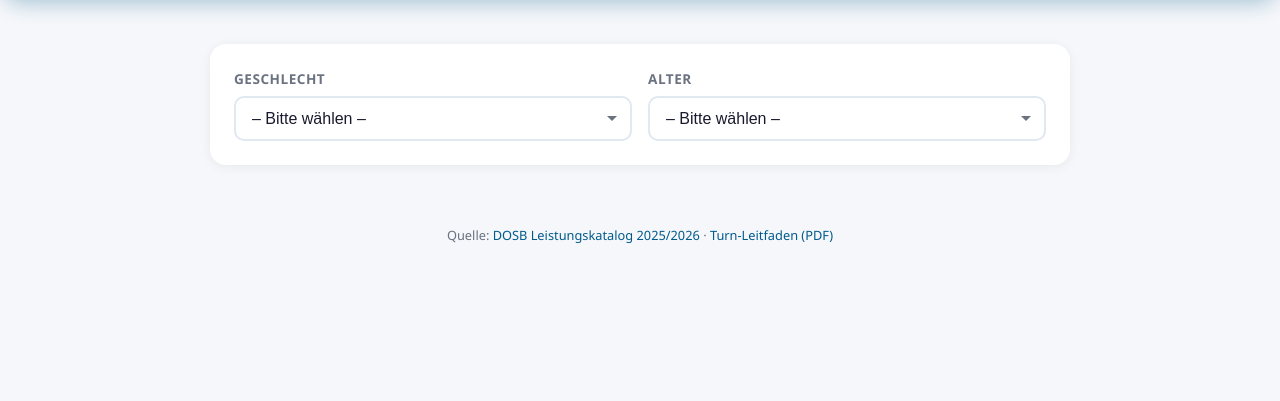
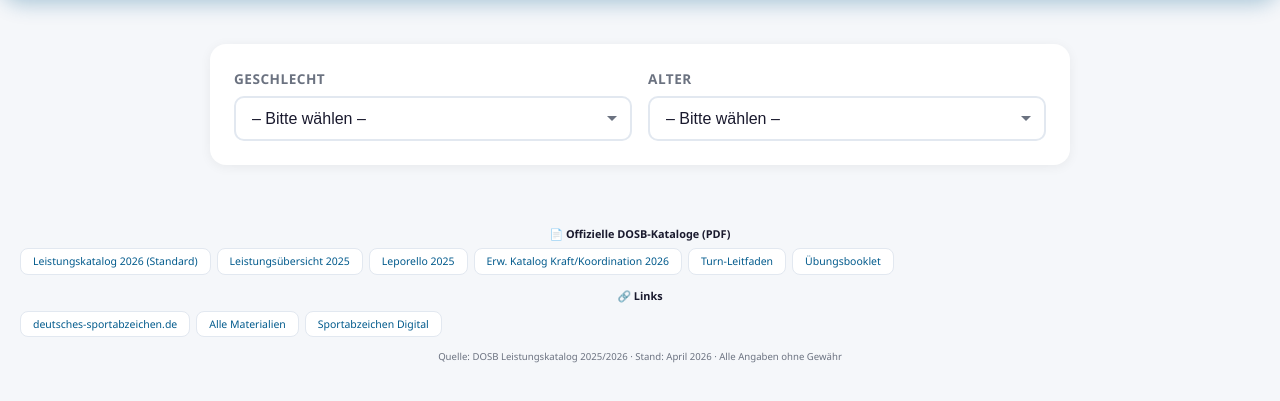
Before and after one commit to stefanhuettner/sportabzeichen, a plain HTML site: page index.html in a window 1280 px wide. Shown: the part 119-520 px from the top of the page. Drawn offline with Linux system fonts and the light colour scheme.

Commit message:
Add PDF download section with all official DOSB catalogs
- Standard Leistungskatalog 2026
- Leistungsübersicht 2025
- Leporello 2025
- Erweiterter Katalog Kraft/Koordination 2026
- Turn-Leitfaden + Übungsbooklet
- Links to deutsches-sportabzeichen.de and sportabzeichen-digital.de

```diff
--- a/index.html
+++ b/index.html
@@ -470,6 +470,37 @@
   footer a { color: var(--primary); text-decoration: none; }
   footer a:hover { text-decoration: underline; }
 
+  .footer-section strong {
+    display: block;
+    font-size: 0.85em;
+    color: var(--text);
+    margin-bottom: 6px;
+  }
+
+  .footer-links {
+    display: flex;
+    flex-wrap: wrap;
+    gap: 6px;
+  }
+
+  .footer-links a {
+    display: inline-flex;
+    align-items: center;
+    gap: 4px;
+    padding: 4px 12px;
+    border: 1px solid var(--border);
+    border-radius: 8px;
+    font-size: 0.82em;
+    background: white;
+    transition: all 0.15s;
+  }
+
+  .footer-links a:hover {
+    background: var(--primary-light);
+    border-color: var(--primary);
+    text-decoration: none;
+  }
+
   @media (max-width: 600px) {
     .selector { flex-direction: column; }
     header h1 { font-size: 1.3em; }
@@ -580,8 +611,28 @@
 </div>
 
 <footer>
-  Quelle: <a href="https://deutsches-sportabzeichen.de/materialien" target="_blank">DOSB Leistungskatalog 2025/2026</a> ·
-  <a href="https://cdn.dosb.de/Relaunch_2024/Sportabzeichen/Materialien_2018/DSA-Leitfaden_fuer_PrueferInnen_zu_den_Turn-Aufgaben_2018.pdf" target="_blank">Turn-Leitfaden (PDF)</a>
+  <div class="footer-section">
+    <strong>📄 Offizielle DOSB-Kataloge (PDF)</strong>
+    <div class="footer-links">
+      <a href="https://cdn.dosb.de/Relaunch_2024/Sportabzeichen/Materialien_2026/DSA_Erw_Leistungskatalog_2026_A5_Einzelseiten_V5_WEB_V3_24032026.pdf" target="_blank">Leistungskatalog 2026 (Standard)</a>
+      <a href="https://cdn.dosb.de/Relaunch_2024/Sportabzeichen/Materialien_2025/DSA_Leistungsuebersicht_Erwachsene_A4_2025_web_SCREEN.pdf" target="_blank">Leistungsübersicht 2025</a>
+      <a href="https://cdn.dosb.de/Relaunch_2024/Sportabzeichen/Materialien_2025/DSA_Leporello_langDIN_2025_einzelseiten_SCREEN.pdf" target="_blank">Leporello 2025</a>
+      <a href="https://www.lsb-berlin.de/fileadmin/redaktion/landessportbund/sport_fuer_alle/sportabzeichen/sportabzeichen_2026/DSA_Erw_Leistungskatalog_2026_Kraft_Koordination.pdf" target="_blank">Erw. Katalog Kraft/Koordination 2026</a>
+      <a href="https://cdn.dosb.de/Relaunch_2024/Sportabzeichen/Materialien_2018/DSA-Leitfaden_fuer_PrueferInnen_zu_den_Turn-Aufgaben_2018.pdf" target="_blank">Turn-Leitfaden</a>
+      <a href="https://cdn.dosb.de/alter_Datenbestand/Sportabzeichen/Materialien_2018/DSA-Coach-UEbungsbooklet_interaktiv.pdf" target="_blank">Übungsbooklet</a>
+    </div>
+  </div>
+  <div class="footer-section" style="margin-top:12px;">
+    <strong>🔗 Links</strong>
+    <div class="footer-links">
+      <a href="https://deutsches-sportabzeichen.de" target="_blank">deutsches-sportabzeichen.de</a>
+      <a href="https://deutsches-sportabzeichen.de/materialien" target="_blank">Alle Materialien</a>
+      <a href="https://sportabzeichen-digital.de" target="_blank">Sportabzeichen Digital</a>
+    </div>
+  </div>
+  <div style="margin-top:12px; font-size:0.75em; color:var(--text-muted);">
+    Quelle: DOSB Leistungskatalog 2025/2026 · Stand: April 2026 · Alle Angaben ohne Gewähr
+  </div>
 </footer>
 
 <script>
```
